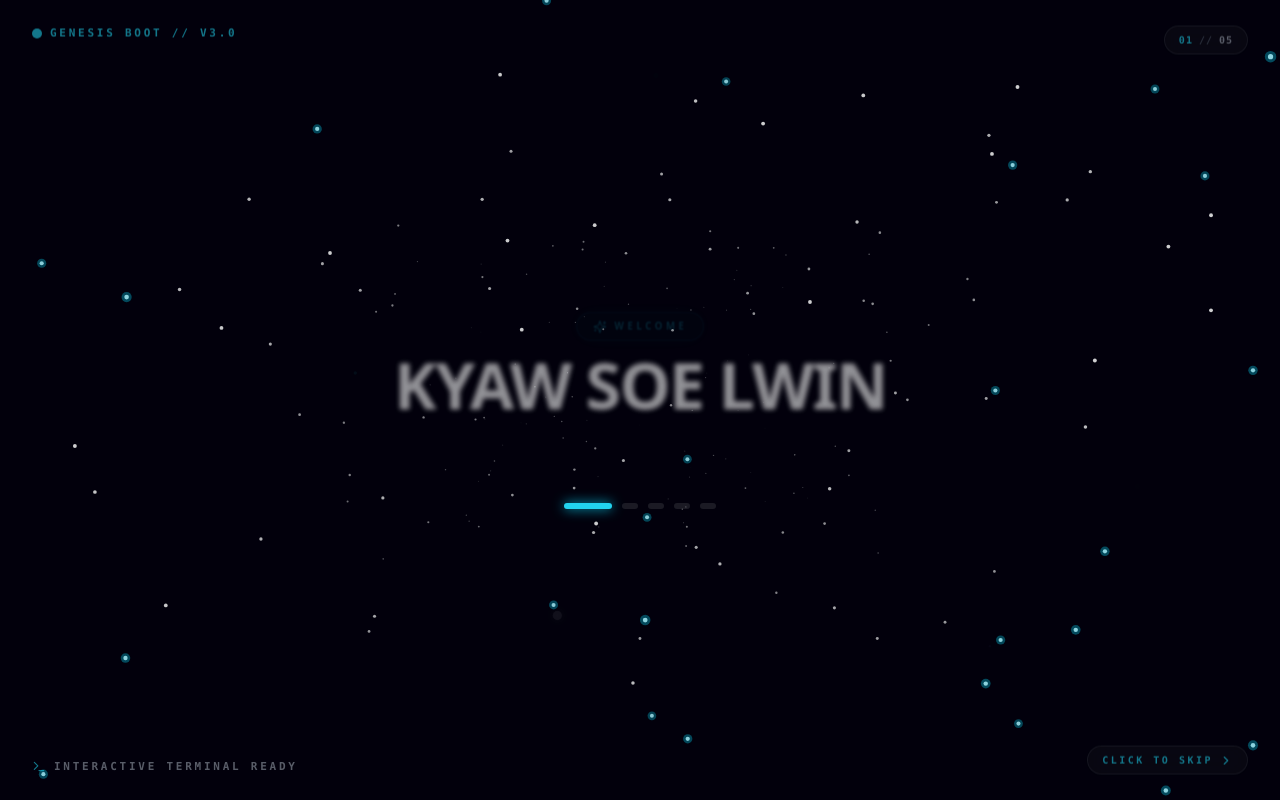
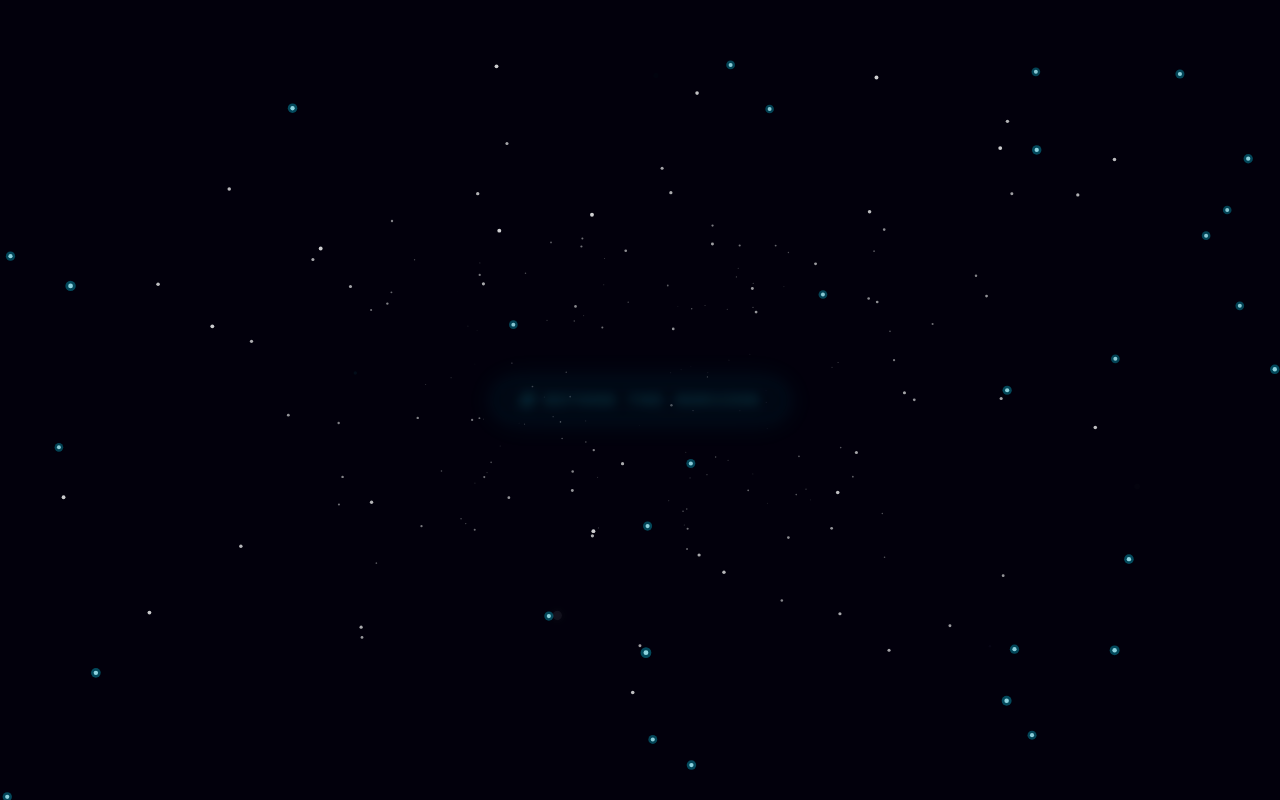
Before and after one commit to CapMorningStar/portfolio, a Next.js app: page / in a window 1280 px wide. Shown: the top 800 px of the page. Built offline with nearby package versions, Linux system fonts and the light colour scheme.

Commit message:
feat: increase BEYOND THE HORIZON starlight voyage display duration to 2.0s for clear reading

```diff
--- a/src/components/IntroOverlay.tsx
+++ b/src/components/IntroOverlay.tsx
@@ -205,10 +205,10 @@
       setPhase('starlight_voyage');
     }, 5100);
 
-    // 4. Starlight Voyage (holds 1.5s) -> Matrix (Name emerges) at 6.6s
+    // 4. Starlight Voyage (holds 2.0s for clear reading) -> Matrix (Name emerges) at 7.1s
     const t4 = setTimeout(() => {
       setPhase('matrix');
-    }, 6600);
+    }, 7100);
 
     // Keydown skip listener
     const handleKeyDown = (e: KeyboardEvent) => {
@@ -514,7 +514,7 @@
         )}
       </AnimatePresence>
 
-      {/* ================= 2. STARLIGHT COSMIC VOYAGE (1.5s Smooth Dissolve of BEYOND THE HORIZON) ================= */}
+      {/* ================= 2. STARLIGHT COSMIC VOYAGE (2.0s Smooth Dissolve of BEYOND THE HORIZON) ================= */}
       <AnimatePresence>
         {phase === 'starlight_voyage' && (
           <div className="absolute inset-0 flex flex-col items-center justify-center pointer-events-none z-20">
@@ -526,8 +526,8 @@
                 filter: ['blur(8px)', 'blur(0px)', 'blur(0px)', 'blur(10px)'],
               }}
               transition={{
-                duration: 1.5,
-                times: [0, 0.25, 0.75, 1],
+                duration: 2.0,
+                times: [0, 0.2, 0.8, 1],
                 ease: 'easeInOut',
               }}
               className="flex items-center gap-2.5 px-6 py-2.5 rounded-full bg-cyan-500/10 border border-cyan-500/30 text-cyan-400 text-xs font-mono font-black uppercase tracking-[0.35em] backdrop-blur-md shadow-[0_0_30px_rgba(6,182,212,0.25)]"
```
